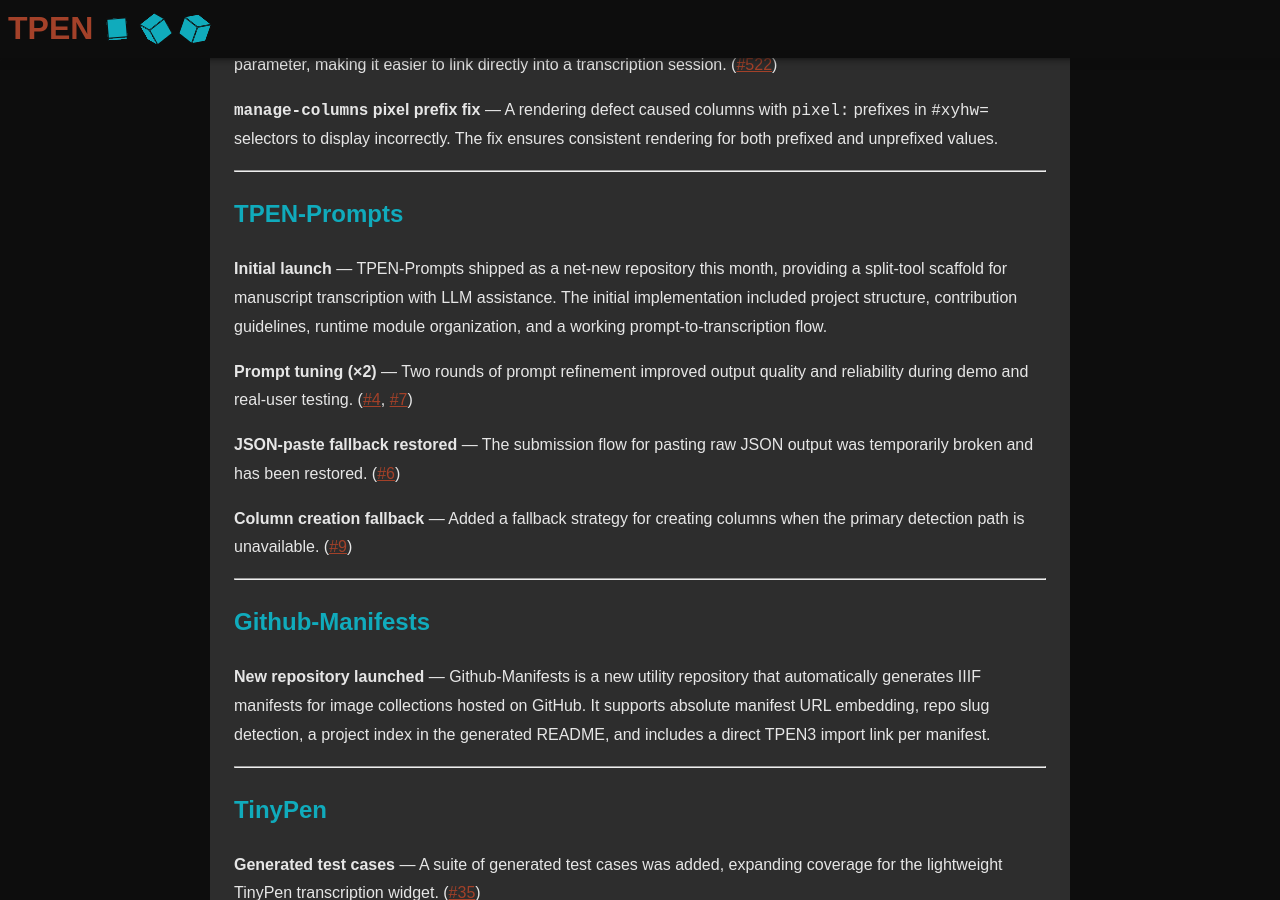
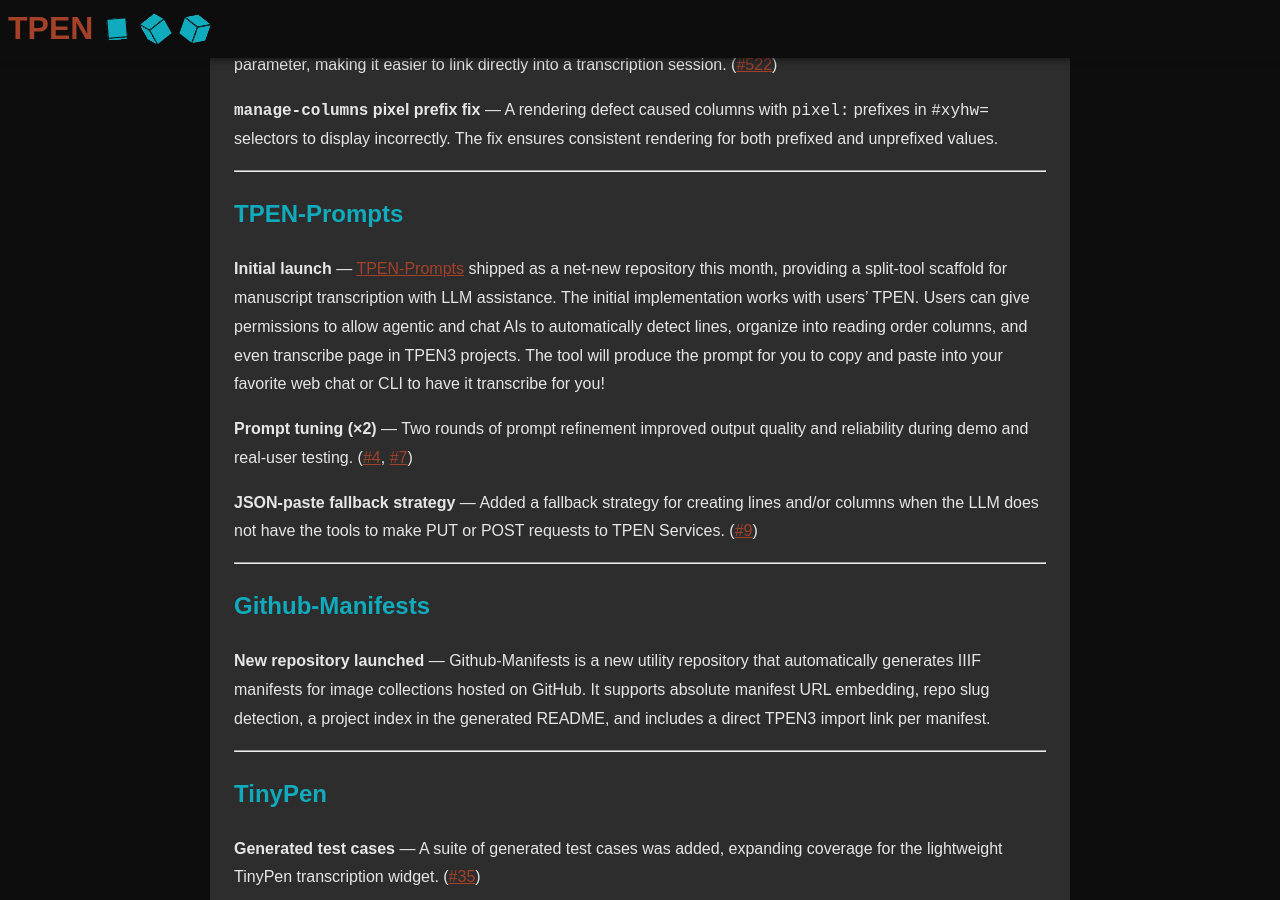
Before and after one commit to CenterForDigitalHumanities/TPEN3, a Jekyll site: the page built from _posts/2026-05-01-release-notes-april-2026.md, in a window 1280 px wide and 900 px high, scrolled down 1168 px. Built offline with Jekyll 4.4.1, drawn with Linux system fonts in a browser that asks for light colours.

Commit message:
update post

```diff
--- a/_posts/2026-05-01-release-notes-april-2026.md
+++ b/_posts/2026-05-01-release-notes-april-2026.md
@@ -39,13 +39,12 @@
 
 ## TPEN-Prompts
 
-**Initial launch** — TPEN-Prompts shipped as a net-new repository this month, providing a split-tool scaffold for manuscript transcription with LLM assistance. The initial implementation included project structure, contribution guidelines, runtime module organization, and a working prompt-to-transcription flow.
+**Initial launch** — [TPEN-Prompts](https://github.com/CenterForDigitalHumanities/TPEN-Prompts/) shipped as a net-new repository this month, providing a split-tool scaffold for manuscript transcription with LLM assistance. The initial implementation works with users' TPEN.  Users can give permissions to allow agentic and chat AIs to automatically detect lines, organize into reading order columns, and even transcribe page in TPEN3 projects.  The tool will produce the prompt for you to copy and paste into your favorite web chat or CLI to have it transcribe for you!
 
 **Prompt tuning (×2)** — Two rounds of prompt refinement improved output quality and reliability during demo and real-user testing. ([#4](https://github.com/CenterForDigitalHumanities/TPEN-Prompts/pull/4), [#7](https://github.com/CenterForDigitalHumanities/TPEN-Prompts/pull/7))
 
-**JSON-paste fallback restored** — The submission flow for pasting raw JSON output was temporarily broken and has been restored. ([#6](https://github.com/CenterForDigitalHumanities/TPEN-Prompts/pull/6))
+**JSON-paste fallback strategy** — Added a fallback strategy for creating lines and/or columns when the LLM does not have the tools to make PUT or POST requests to TPEN Services. ([#9](https://github.com/CenterForDigitalHumanities/TPEN-Prompts/pull/9))
 
-**Column creation fallback** — Added a fallback strategy for creating columns when the primary detection path is unavailable. ([#9](https://github.com/CenterForDigitalHumanities/TPEN-Prompts/pull/9))
 
 ---
 
```
